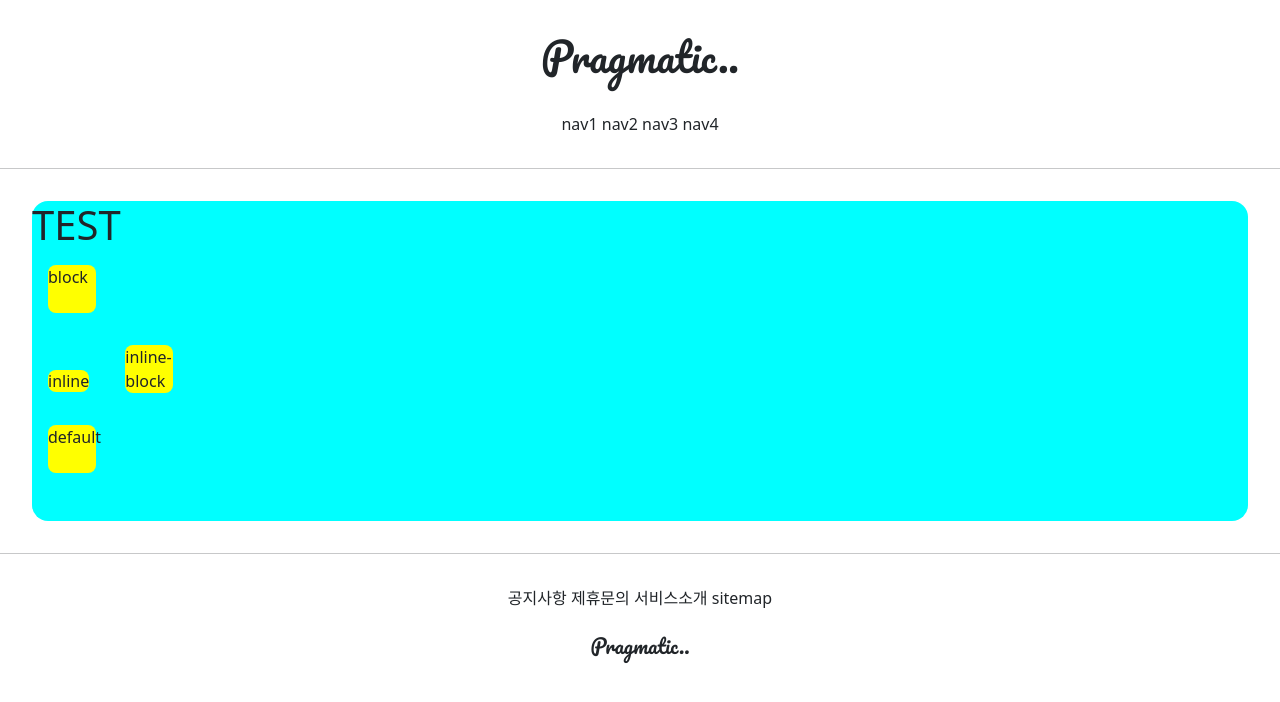
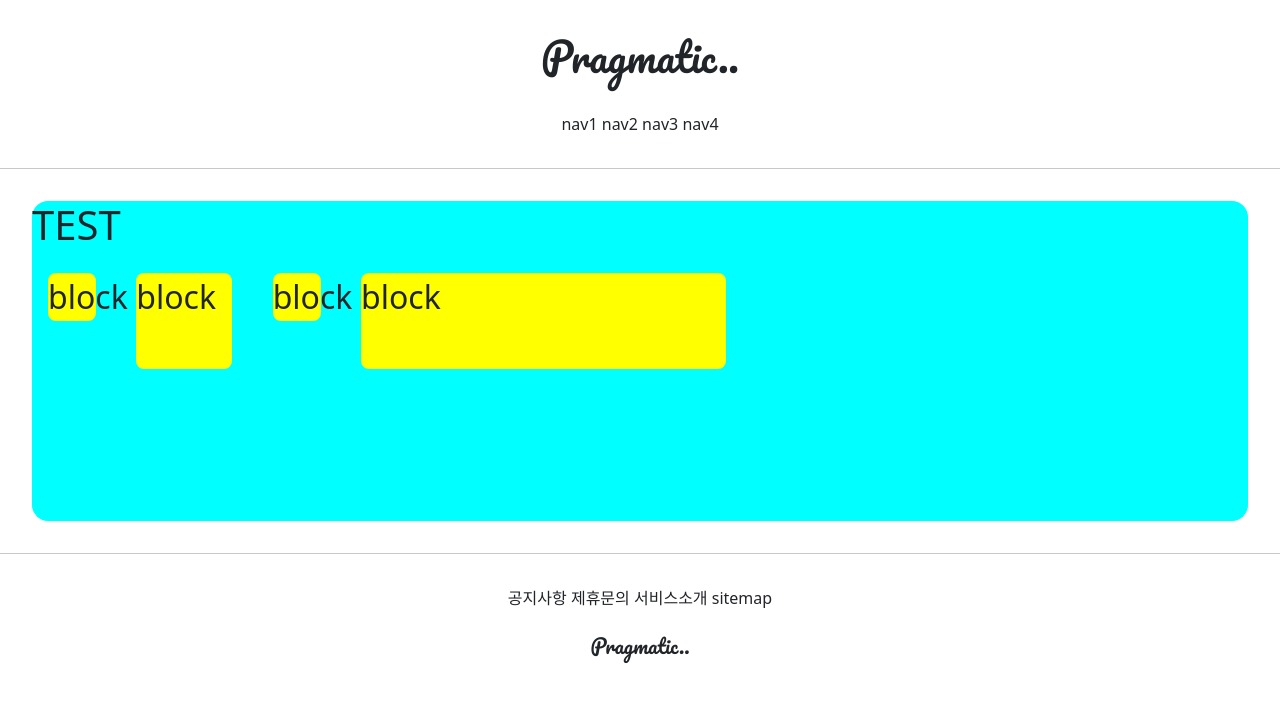
Before and after one commit to taroun/gis_1ban_1, a Django app: page /accounts/hello_world/ in a window 1280 px wide. Shown: the top 702 px of the page. Run offline with Django 3.2, Linux system fonts and the light colour scheme; parts of the project's set-up code (start-up, migrations or seed data) failed here and were passed over.

Commit message:
7/7 1ban class commit 3

```diff
--- a/accountapp/templates/accountapp/hello_world.html
+++ b/accountapp/templates/accountapp/hello_world.html
@@ -6,6 +6,7 @@
      <style>
         .testing{
             background-color: yellow;
+            display: inline-block;
             margin: 1rem;
             height: 48px;
             width: 48px;
@@ -13,14 +14,12 @@
         }
      </style>
 
-    <div style="height: 20rem; background-color: aqua; margin: 2rem; border-radius: 1rem;">
+    <div style="height: 20rem; background-color: aqua; margin: 2rem; border-radius: 1rem; font-size: 2rem">
         <h1>TEST</h1>
-
-        <div class="testing" style="display: block">block</div>
-        <div class="testing" style="display: inline">inline</div>
-        <div class="testing" style="display: inline-block">inline-block</div>
-        <div class="testing" style="display: none">none</div>
-        <div class="testing">default</div>
+        <div class="testing" style="height: 48px;width: 48px">block</div>
+        <div class="testing" style="height: 3em;width: 3em">block</div>
+        <div class="testing" style="height: 3rem;width: 3rem">block</div>
+        <div class="testing" style="height: 30%;width: 30%">block</div>
     </div>
 
 {% endblock %}
```
